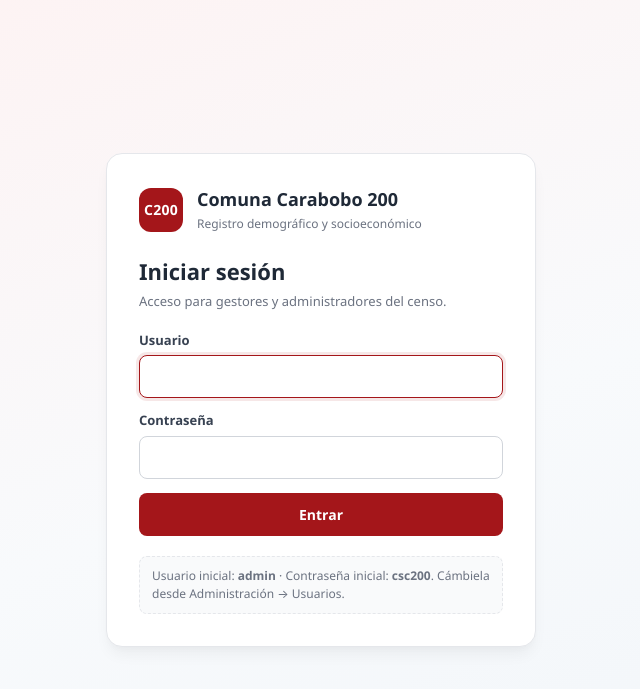
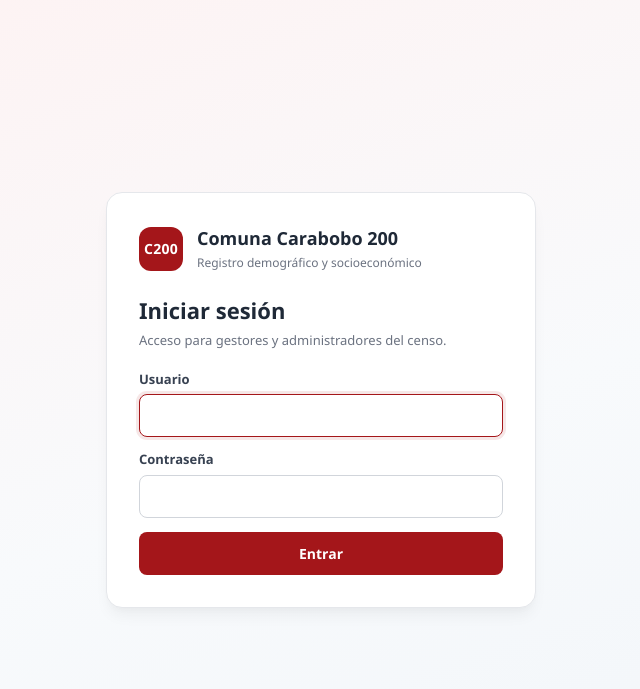
Before and after one commit to JaviGG2/CSC_200, a Node server app: page /login in a window 1280 px wide. Shown: the top 689 px of the page, without its empty margins (319-959 px from the left). Run offline with Node 20, Linux system fonts and the light colour scheme; some libraries are stand-ins or nearby versions.

Commit message:
Mejoras en Registrar vivienda

```diff
--- a/server.ts
+++ b/server.ts
@@ -1683,7 +1683,7 @@ app.post('/api/viviendas', async (req: Request, res: Response, next: NextFunctio
           nombres: jefe.nombres,
           apellidos: jefe.apellidos,
           fecha_nacimiento: jefe.fecha_nacimiento,
-          sexo: jefe.sexo,
+          sexo: valorSimple(jefe.sexo) === 'F' ? 'F' : 'M',
           telefono_movil: jefe.telefono_movil ?? null,
           telefono_habitacion: jefe.telefono_habitacion ?? null,
           telefono_trabajo: jefe.telefono_trabajo ?? null,
--- a/views/login.ejs
+++ b/views/login.ejs
@@ -55,10 +55,8 @@
         <button type="submit" class="boton boton--primario boton--bloque">Entrar</button>
       </form>
 
-      <p class="login-ayuda">
-        Usuario inicial: <strong>admin</strong> · Contraseña inicial: <strong>csc200</strong>.
-        Cámbiela desde Administración → Usuarios.
-      </p>
+
+
     </section>
   </main>
 </body>
```
Also changed, not shown: 3 other files.
